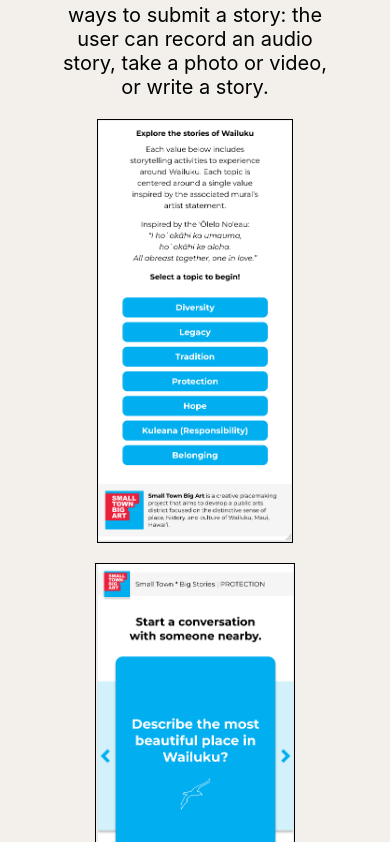
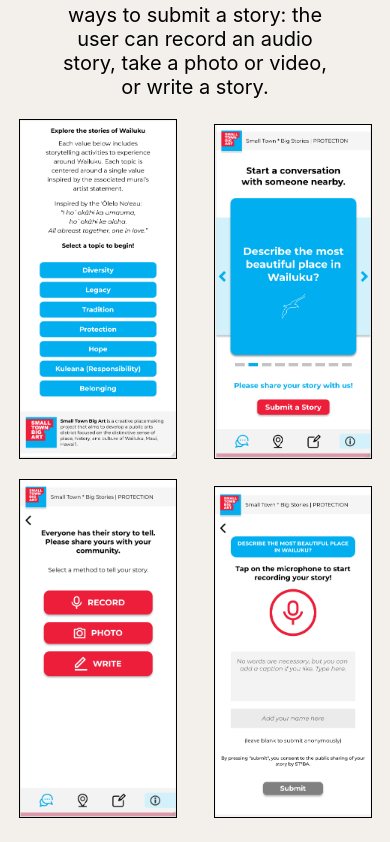
Before and after one commit to kiri-woodruff/Portfolio-Website, a React (Create React App) app: page /projects/audio-stories in a window 390 px wide. Shown: the part 1082-1924 px from the top of the page. Built offline with nearby package versions, Linux system fonts and the light colour scheme.

Commit message:
audio stories page mobile stying

```diff
--- a/src/Pages/Audio-Stories/AudioStoriesPage.tsx
+++ b/src/Pages/Audio-Stories/AudioStoriesPage.tsx
@@ -51,10 +51,14 @@ const AudioStoriesPage = () => {
                 </p>
             </div>
             <div className='images'>
-                <img src={AudioStoriesTopics}/>
-                <img src={AudioStoriesPrompt}/>
-                <img src={AudioStoriesSubmit}/>
-                <img src={AudioStoriesRecord}/>
+                <div className='image-container'>
+                    <img src={AudioStoriesTopics}/>
+                    <img src={AudioStoriesPrompt}/>
+                </div>
+                <div className='image-container'>
+                    <img src={AudioStoriesSubmit}/>
+                    <img src={AudioStoriesRecord}/>
+                </div>
             </div>
             <div className='what-i-did'>
                 <h3>What I Did</h3>
--- a/src/Pages/Audio-Stories/AudioStoriesPageStyling.scss
+++ b/src/Pages/Audio-Stories/AudioStoriesPageStyling.scss
@@ -32,7 +32,12 @@
     justify-content: space-evenly;
   }
 
-  h3{
+  .image-container {
+    display: flex;
+    width: 50%;
+  }
+
+  h3 {
     max-width: 70%;
     margin: 20px auto;
     font-size: 1.4rem;
@@ -44,10 +49,11 @@
     font-size: 20px;
   }
 
-  .what-i-did{
+  .what-i-did {
     padding-bottom: 50px;
     margin-bottom: 0;
   }
+
   a {
     font-size: 1.4rem;
     font-weight: 450;
@@ -58,6 +64,7 @@
     padding: 0 .25rem;
     transition: color .3s ease-in-out, box-shadow .3s ease-in-out;
   }
+
   a:hover {
     box-shadow: inset 300px 0 0 0 gray;
     color: white;
@@ -65,16 +72,19 @@
 
   @media (min-width: 700px) and (max-width: 1200px) {
     img {
-      max-width: 20%;
-      max-height: 30%;
+      max-width: 40%;
     }
     a {
       max-width: 30%;
     }
   }
   @media (max-width: 700px) {
+    .image-container{
+      width: 100%;
+    }
     img {
       margin-bottom: 20px;
+      max-width: 40%;
     }
     .images {
       display: flex;
```
